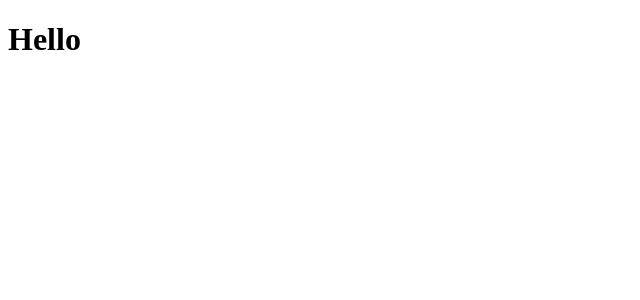
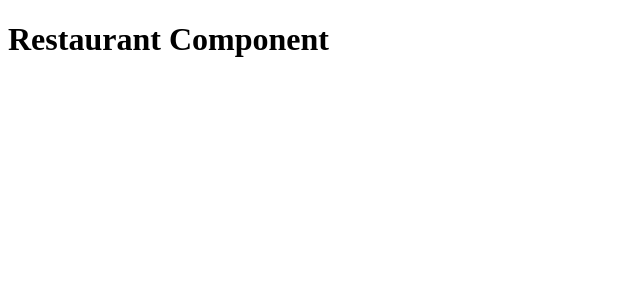
Before and after one commit to madhumithavenu/restaurant_app_react_class_based, a React (Create React App) app in the folder frontend/: page / in a window 1280 px wide. Shown: the top 300 px of the page, without its empty margins (0-640 px from the left). Built offline with nearby package versions, Linux system fonts and the light colour scheme.

Commit message:
Creating Login and restaurant page

```diff
--- a/frontend/src/index.js
+++ b/frontend/src/index.js
@@ -1,10 +1,12 @@
 import React from 'react';
 import ReactDOM from 'react-dom/client';
 import './index.css';
-import App from './App';
+// import App from './App';
+// import Login from './components/login/Login';
+import Restaurant from './restaurant/Restaurant';
 
 
 const root = ReactDOM.createRoot(document.getElementById('root'));
 root.render(
-    <App />
+    <Restaurant />
 );
--- a/frontend/src/restaurant/Restaurant.jsx
+++ b/frontend/src/restaurant/Restaurant.jsx
@@ -0,0 +1,11 @@
+import { Component } from "react";
+
+export default class Restaurant extends Component {
+    render(){
+        return(
+            <div>
+                <h1>Restaurant Component</h1>
+            </div>
+        )
+    }
+}
```
Also changed, not shown: frontend/src/components/login/Login.jsx (+11 -0 lines).
